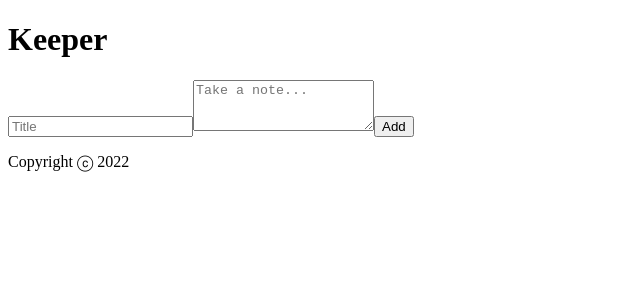
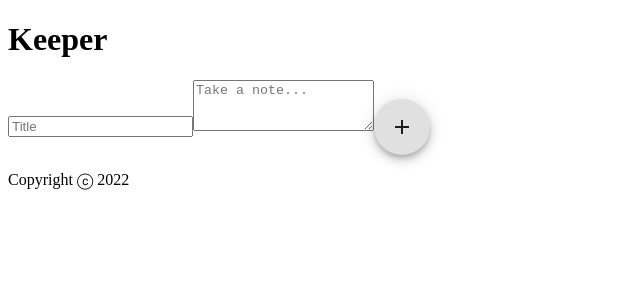
Before and after one commit to 7daytheory/Notes-App, a React (Create React App) app: page / in a window 1280 px wide. Shown: the top 300 px of the page, without its empty margins (0-640 px from the left). Built offline with nearby package versions, Linux system fonts and the light colour scheme; the HTML template or start-up script is replaced by a standard one.

Commit message:
Material UI - using icons and zoom for better UI

```diff
--- a/public/styles.css
+++ b/public/styles.css
@@ -59,8 +59,10 @@ footer p {
   position: relative;
   float: right;
   margin-right: 10px;
+  margin-top: 10px;
   color: #f5ba13;
   border: none;
+  background: none;
   width: 36px;
   height: 36px;
   cursor: pointer;
--- a/src/components/AddNote.jsx
+++ b/src/components/AddNote.jsx
@@ -1,4 +1,7 @@
 import React, {useState} from "react";
+import AddIcon from '@material-ui/icons/Add';
+import Fab from '@material-ui/core/Fab';
+import Zoom from '@material-ui/core/Zoom';
 
 function AddNote(props) {
 
@@ -32,7 +35,9 @@ function AddNote(props) {
       <form className="create-note">
         <input name="title" placeholder="Title" value={note.title} onChange={updateValue}/>
         <textarea name="content" placeholder="Take a note..." value={note.content} onChange={updateValue} rows="3" />
-        <button onClick={addNote}>Add</button>
+        <Zoom in={true}>
+        <Fab onClick={addNote}><AddIcon /></Fab>
+        </Zoom>
       </form>
     </div>
   );
--- a/src/components/Note.jsx
+++ b/src/components/Note.jsx
@@ -1,4 +1,5 @@
 import React from "react";
+import DeleteIcon from '@material-ui/icons/Delete';
 
 function Note(props) {
 
@@ -10,7 +11,7 @@ function Note(props) {
     <div className="note">
       <h1>{props.title}</h1>
       <p>{props.content}</p>
-      <button onClick={handleDelete}>DELETE</button>
+      <button onClick={handleDelete}><DeleteIcon /></button>
     </div>
   );
 }
```
Also changed, not shown: package.json (+8 -2 lines), 1 other file (tests, documents, lock files or other folders).
